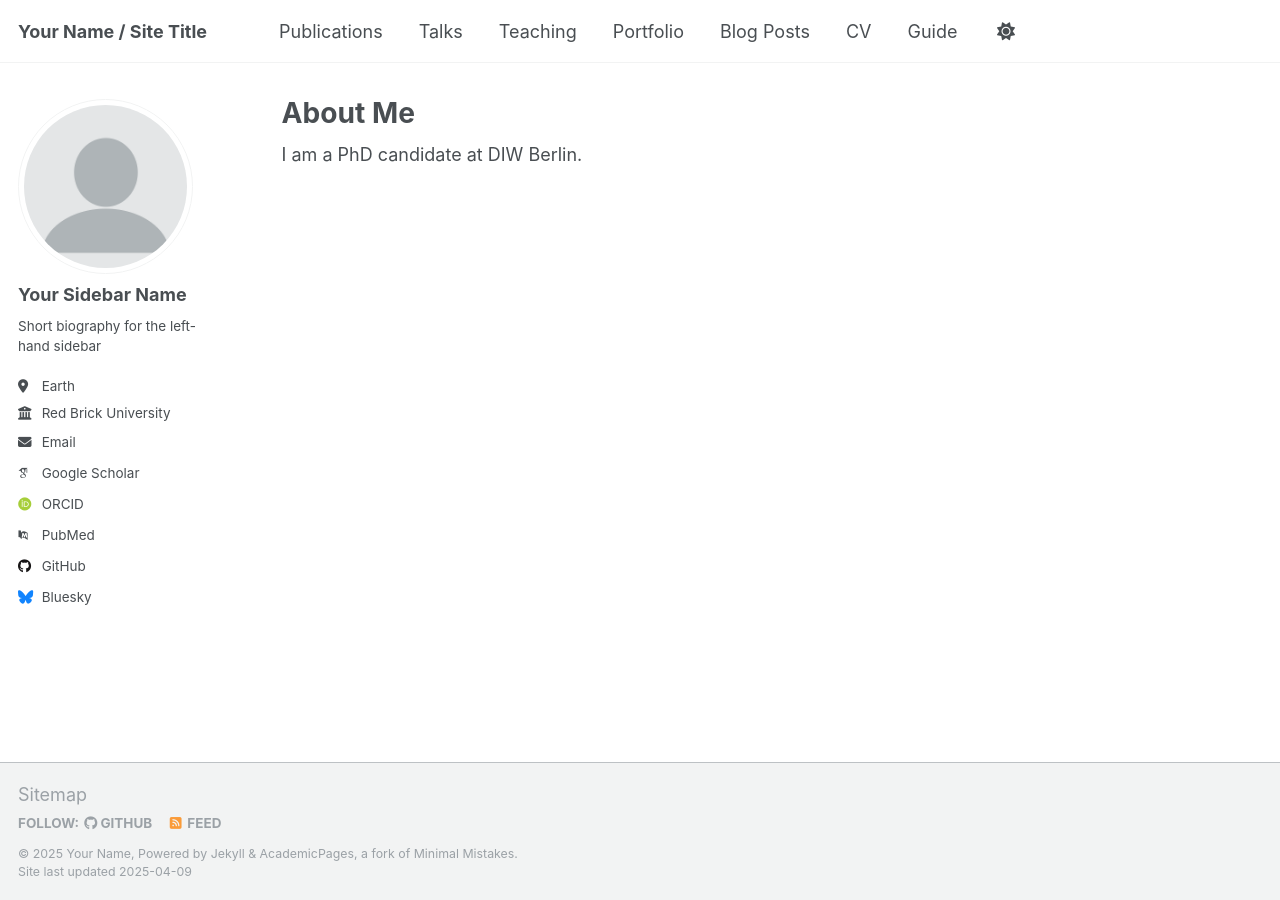
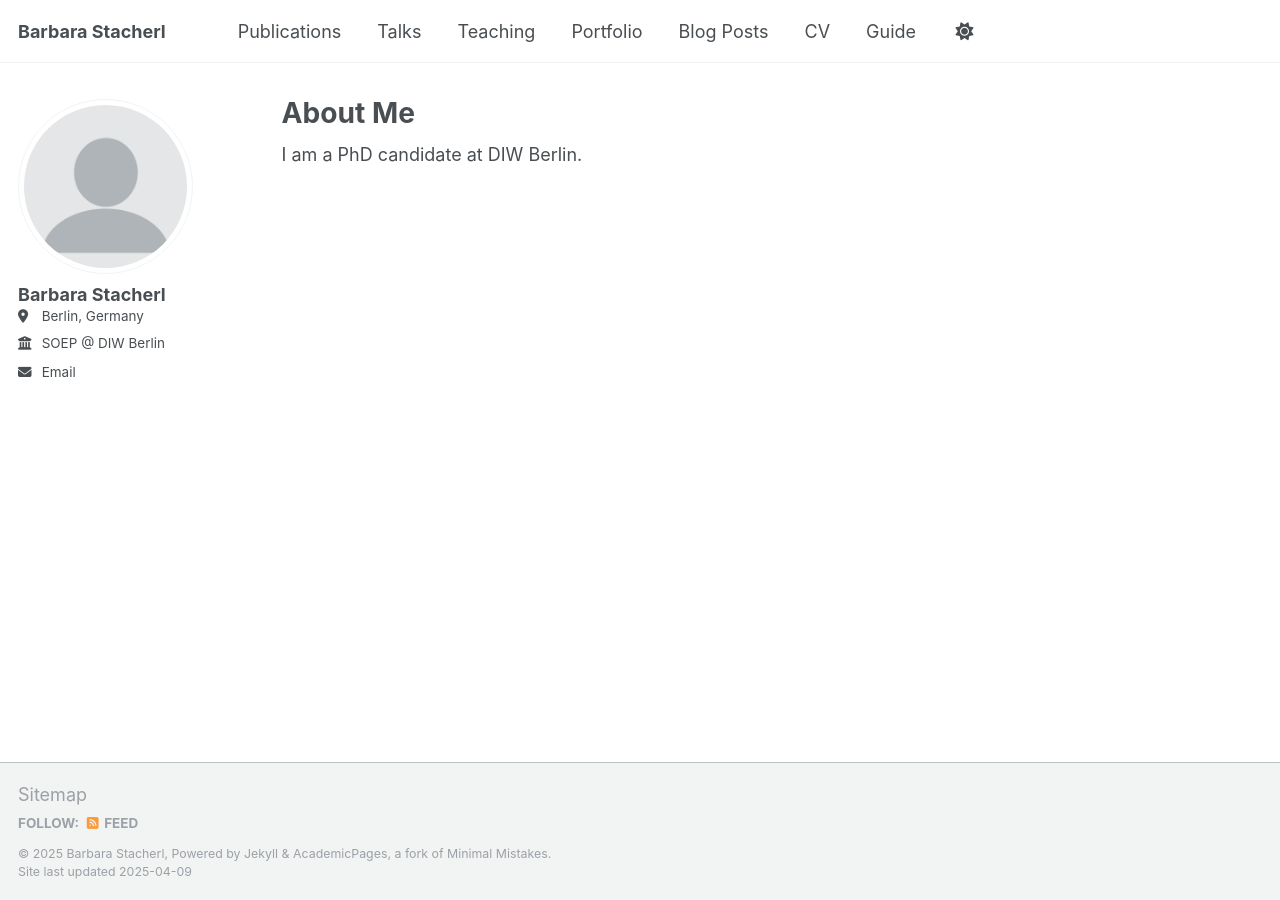
Before and after one commit to barbarastacherl/barbarastacherl.github.io, a Jekyll site: the page built from _pages/about.md, in a window 1280 px wide. Built offline with Jekyll 4.4.1, drawn with Linux system fonts in a browser that asks for light colours; some web fonts are replaced.

Commit message:
Update _config.yml

```diff
--- a/_config.yml
+++ b/_config.yml
@@ -9,13 +9,13 @@
 # Basic Site Settings
 locale                   : "en-US"
 site_theme               : "default"
-title                    : "Your Name / Site Title"
+title                    : "Barbara Stacherl"
 title_separator          : "-"
-name                     : &name "Your Name"
-description              : &description "personal description"
-url                      : https://academicpages.github.io # the base hostname & protocol for your site e.g. "https://[your GitHub username].github.io"
+name                     : &name "Barbara Stacherl"
+description              : # &description "personal description"
+url                      : https://barbarastacherl.github.io # the base hostname & protocol for your site e.g. "https://[your GitHub username].github.io"
 baseurl                  : "" # the subpath of your site, e.g. "/blog"
-repository               : "academicpages/academicpages.github.io"
+repository               : "barbarastacherl/barbarastacherl.github.io"
 
 # Site Author - The following control what appear as part of the author content on the side bar.
 #               If a field is blank the icon and link will not appear, otherwise it will be shown.
@@ -23,21 +23,21 @@ repository               : "academicpages/academicpages.github.io"
 author:
   # Biographic information
   avatar           : "profile.png"
-  name             : "Your Sidebar Name"
+  name             : "Barbara Stacherl"
   pronouns         : # example: "she/her"
-  bio              : "Short biography for the left-hand sidebar"
-  location         : "Earth"
-  employer         : "Red Brick University"
+  bio              : #"Short biography for the left-hand sidebar"
+  location         : "Berlin, Germany"
+  employer         : "SOEP @ DIW Berlin"
   uri              : # URL
-  email            : "none@example.org"
+  email            : "bstacherl@diw.de"
 
   # Academic websites
   arxiv            : # URL - Update with the correct link to your profile
-  googlescholar    : "https://scholar.google.com/citations?user=PS_CX0AAAAAJ"
+  googlescholar    : # URL
   impactstory      : # URL
-  orcid            : "http://orcid.org/yourorcidurl"
+  orcid            : # URL
   semantic         : # URL
-  pubmed           : "https://www.ncbi.nlm.nih.gov/pubmed/?term=john+snow"
+  pubmed           : # URL
   researchgate     : # URL
   scopus           : # URL
 
@@ -45,12 +45,12 @@ author:
   bitbucket        : # Username - Update with your username on the site
   codepen          : # Username
   dribbble         : # Username
-  github           : "academicpages"
+  github           : # Username
   kaggle           : # Username
   stackoverflow    : # User number or user number and name (i.e., use "1" or "1/jeff-atwood")
 
   # Social media
-  bluesky          : "bsky.app" # Replace this with you Bluesky username
+  bluesky          : # Username
   facebook         : # Username
   flickr           : # Username
   foursquare       : # Username
```
